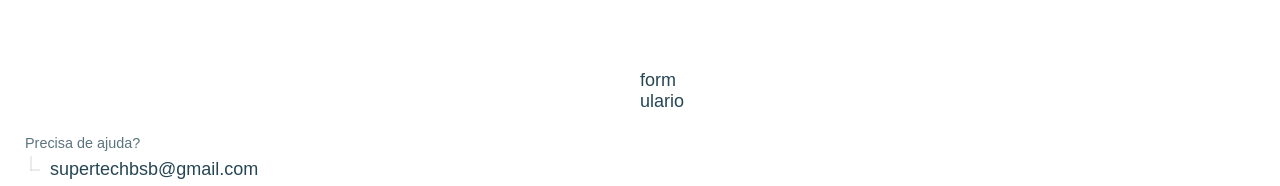
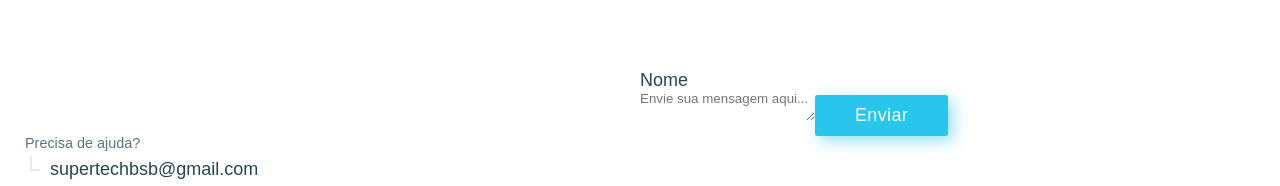
Before and after one commit to gasampaiosouza/tech-website, a Next.js app: page / in a window 1280 px wide. Shown: the part 2007-2193 px from the top of the page. Built offline with nearby package versions, Linux system fonts and the light colour scheme.

Commit message:
finish form

```diff
--- a/components/Contact/Form.tsx
+++ b/components/Contact/Form.tsx
@@ -3,8 +3,24 @@ import style from './style.module.scss';
 const Contact: React.FC = () => {
 	return (
 		<form className={style.form}>
-			<p>form</p>
-			<p>ulario</p>
+			<div className={style['form-name']}>
+				<label htmlFor="name">Nome</label>
+				<input
+					className={style.input}
+					type="text"
+					id="name"
+					required
+					maxLength={35}
+				/>
+			</div>
+
+			<textarea
+				placeholder="Envie sua mensagem aqui..."
+				className={style.input}
+				required
+			></textarea>
+
+			<button className="btn">Enviar</button>
 		</form>
 	);
 };
```
